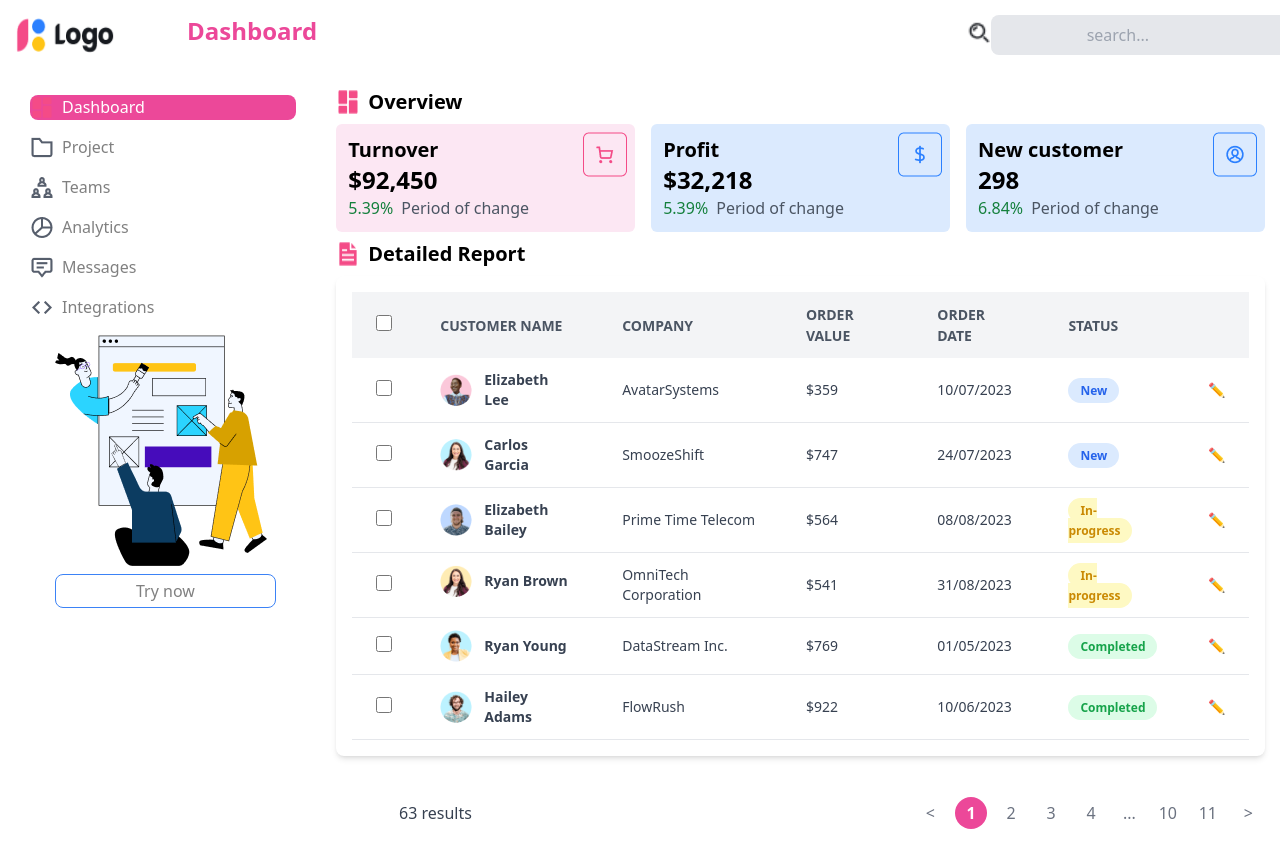
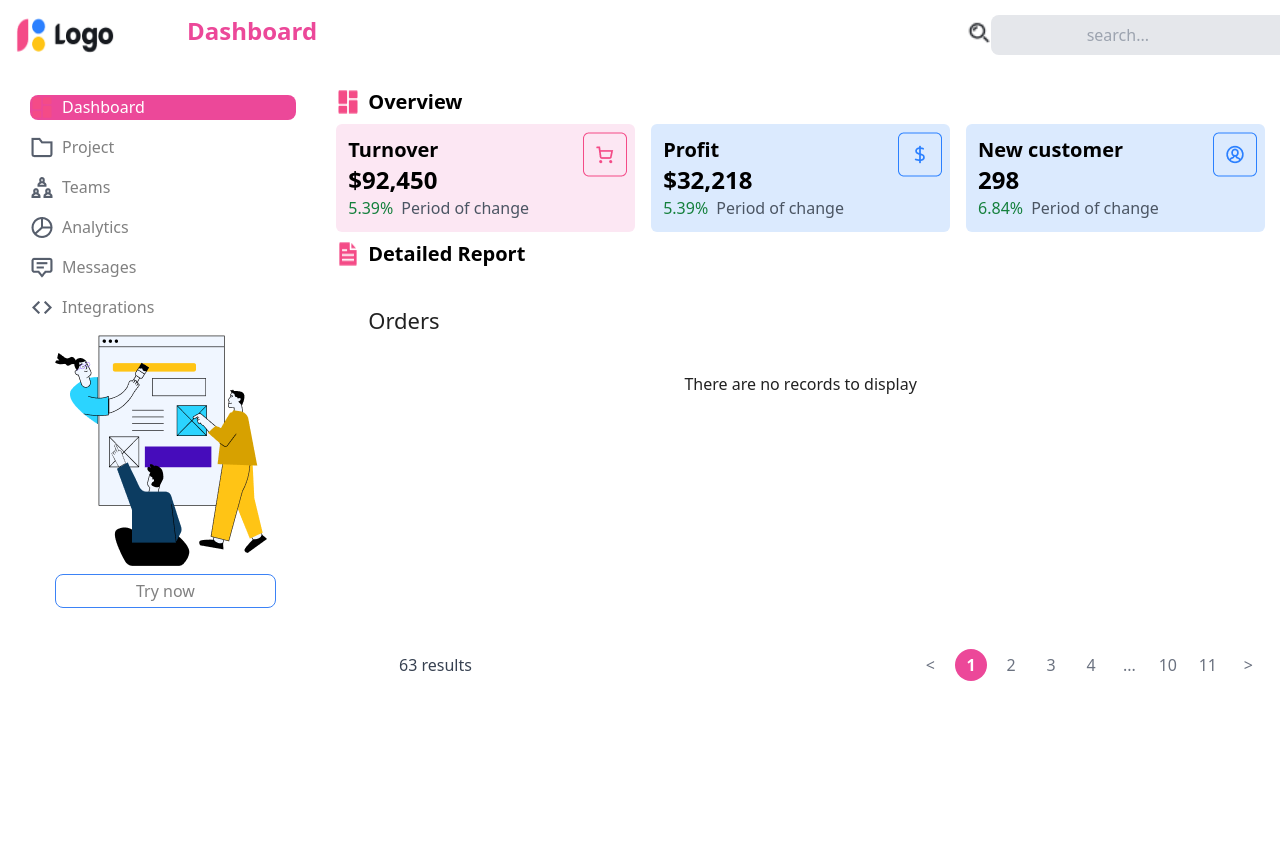
Before and after one commit to Huynhlehoan/PTGDUD_BaiTapTH, a React (Vite) app in the folder Tuan7/HuynhLeHoan_22682941_Tuan7_Bai1/: page / in a window 1280 px wide. Shown: the top 844 px of the page. After the commit the page ends 800 px from the top, so only its background shows below. Built offline with nearby package versions, Linux system fonts and the light colour scheme.

Commit message:
3. DataTable React JS lan1

```diff
--- a/Tuan7/HuynhLeHoan_22682941_Tuan7_Bai1/src/App.jsx
+++ b/Tuan7/HuynhLeHoan_22682941_Tuan7_Bai1/src/App.jsx
@@ -27,9 +27,18 @@ import ava5 from './assets/Lab_05/Avatar (5).png'
 import ava6 from './assets/Lab_05/Avatar.png'
 
 import { Link } from 'react-router-dom'
+import DataTable from 'react-data-table-component';
 function App() {
 
-
+  const columns = [
+    { name: 'Customer Name', selector: row => row.customerName },
+    { name: 'Company', selector: row => row.company },
+    { name: 'Order Value', selector: row => row.orderValue },
+    { name: 'Order Date', selector: row => row.orderDate },
+    { name: 'Status', selector: row => row.status },
+    { name: 'Action', cell: () => <button>Edit</button> },
+  ];
+  const dummyData = [];
   return (
     <div className='container'>
        <div class="header flex space-x-3">
@@ -123,12 +132,12 @@ function App() {
     <div className='flex gap-x-2 mt-2 mb-2'>
       <img src={logo10} alt="" />
       <h2 className=' font-bold text-xl '>Detailed Report</h2>
+        </div>
 
-        </div>
-    <div className="overflow-x-auto bg-white shadow-md rounded-lg p-4">
-      <table className="w-full border-collapse">
+    {/* <div className="overflow-x-auto bg-white shadow-md rounded-lg p-4">
+      <table className="w-full border-collapse"> */}
         {/* Header */}
-        <thead>
+        {/* <thead>
           <tr className="bg-gray-100 text-gray-600 uppercase text-sm leading-normal">
             <th className="py-3 px-6">
               <input type="checkbox" className="w-4 h-4" />
@@ -141,11 +150,11 @@ function App() {
             <th className="py-3 px-6"></th>
           </tr>
         </thead>
-
+       */}
         {/* Body */}
-        <tbody className="text-gray-700 text-sm">
+        {/* <tbody className="text-gray-700 text-sm"> */}
           {/* Row 1 */}
-          <tr className="border-b border-gray-200 hover:bg-gray-50">
+          {/* <tr className="border-b border-gray-200 hover:bg-gray-50">
             <td className="py-3 px-6"><input type="checkbox" className="w-4 h-4" /></td>
             <td className="py-3 px-6 flex items-center space-x-3">
               <img src={ava6} className="w-8 h-8 rounded-full" />
@@ -158,10 +167,10 @@ function App() {
               <span className="bg-blue-100 text-blue-600 py-1 px-3 rounded-full text-xs font-semibold">New</span>
             </td>
             <td className="py-3 px-6 text-gray-400 hover:text-gray-600 cursor-pointer">✏️</td>
-          </tr>
+          </tr> */}
 
           {/* Row 2 */}
-          <tr className="border-b border-gray-200 hover:bg-gray-50">
+          {/* <tr className="border-b border-gray-200 hover:bg-gray-50">
             <td className="py-3 px-6"><input type="checkbox" className="w-4 h-4" /></td>
             <td className="py-3 px-6 flex items-center space-x-3">
               <img src={ava4} className="w-8 h-8 rounded-full" />
@@ -174,10 +183,10 @@ function App() {
               <span className="bg-blue-100 text-blue-600 py-1 px-3 rounded-full text-xs font-semibold">New</span>
             </td>
             <td className="py-3 px-6 text-gray-400 hover:text-gray-600 cursor-pointer">✏️</td>
-          </tr>
+          </tr> */}
 
           {/* Row 3 */}
-          <tr className="border-b border-gray-200 hover:bg-gray-50">
+          {/* <tr className="border-b border-gray-200 hover:bg-gray-50">
             <td className="py-3 px-6"><input type="checkbox" className="w-4 h-4" /></td>
             <td className="py-3 px-6 flex items-center space-x-3">
               <img src={ava1} className="w-8 h-8 rounded-full" />
@@ -190,10 +199,10 @@ function App() {
               <span className="bg-yellow-100 text-yellow-600 py-1 px-3 rounded-full text-xs font-semibold">In-progress</span>
             </td>
             <td className="py-3 px-6 text-gray-400 hover:text-gray-600 cursor-pointer">✏️</td>
-          </tr>
+          </tr> */}
 
           {/* Row 4 */}
-          <tr className="border-b border-gray-200 hover:bg-gray-50">
+          {/* <tr className="border-b border-gray-200 hover:bg-gray-50">
             <td className="py-3 px-6"><input type="checkbox" className="w-4 h-4" /></td>
             <td className="py-3 px-6 flex items-center space-x-3">
               <img src={ava2} className="w-8 h-8 rounded-full" />
@@ -206,10 +215,10 @@ function App() {
               <span className="bg-yellow-100 text-yellow-600 py-1 px-3 rounded-full text-xs font-semibold">In-progress</span>
             </td>
             <td className="py-3 px-6 text-gray-400 hover:text-gray-600 cursor-pointer">✏️</td>
-          </tr>
+          </tr> */}
 
           {/* Row 5 */}
-          <tr className="border-b border-gray-200 hover:bg-gray-50">
+          {/* <tr className="border-b border-gray-200 hover:bg-gray-50">
             <td className="py-3 px-6"><input type="checkbox" className="w-4 h-4" /></td>
             <td className="py-3 px-6 flex items-center space-x-3">
               <img src={ava3} className="w-8 h-8 rounded-full" />
@@ -222,9 +231,9 @@ function App() {
               <span className="bg-green-100 text-green-600 py-1 px-3 rounded-full text-xs font-semibold">Completed</span>
             </td>
             <td className="py-3 px-6 text-gray-400 hover:text-gray-600 cursor-pointer">✏️</td>
-          </tr>
+          </tr> */}
             {/* Row 6 */}
-            <tr className="border-b border-gray-200 hover:bg-gray-50">
+            {/* <tr className="border-b border-gray-200 hover:bg-gray-50">
             <td className="py-3 px-6"><input type="checkbox" className="w-4 h-4" /></td>
             <td className="py-3 px-6 flex items-center space-x-3">
               <img src={ava5} className="w-8 h-8 rounded-full" />
@@ -240,8 +249,15 @@ function App() {
           </tr>
         </tbody>
       </table>
+    </div> */}
+    <div className="max-w-5xl mx-auto p-4">
+      <DataTable
+        title="Orders"
+        columns={columns}
+        data={dummyData}
+        pagination
+      />
     </div>
-
 
       </div>
 
```
